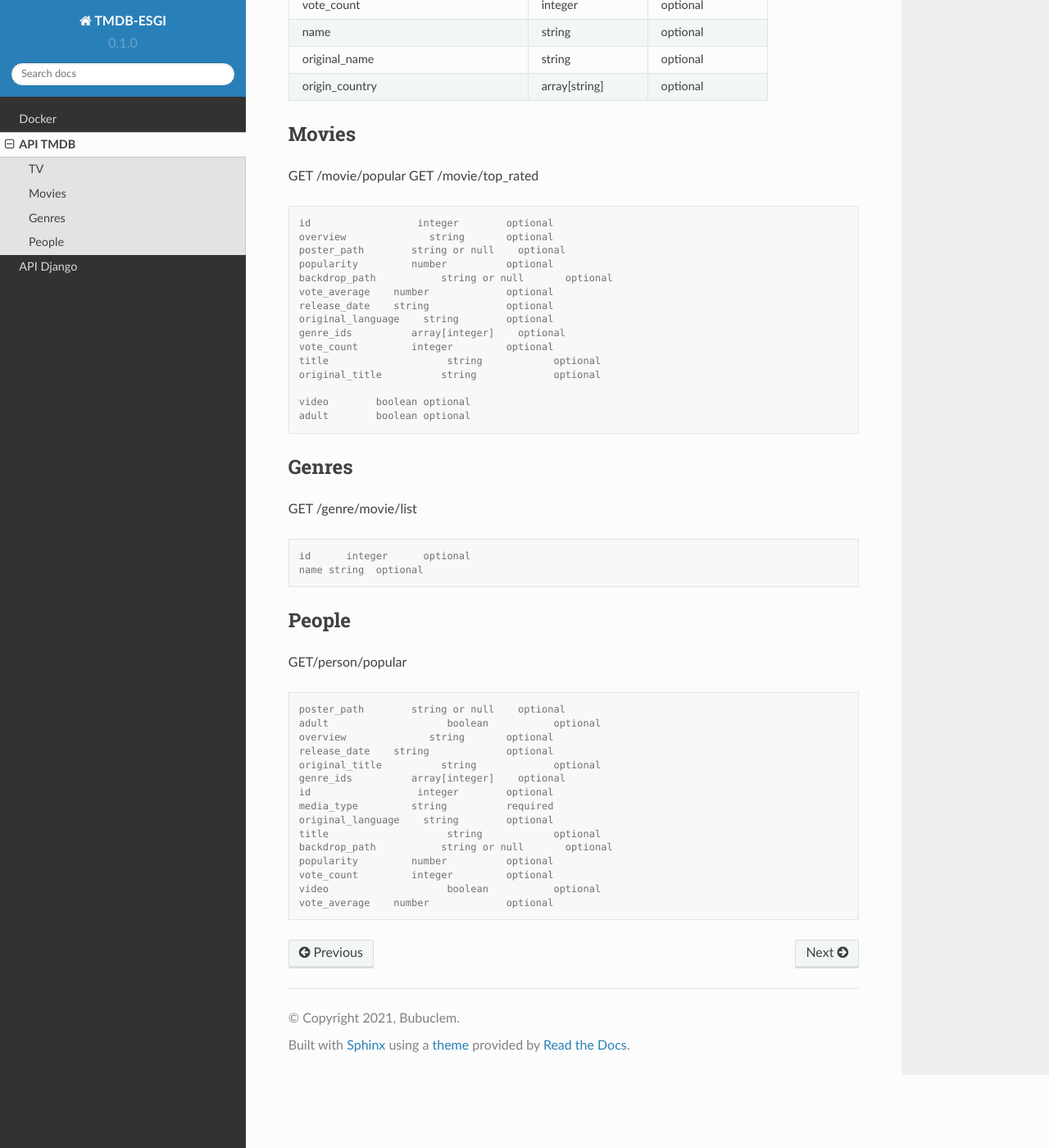
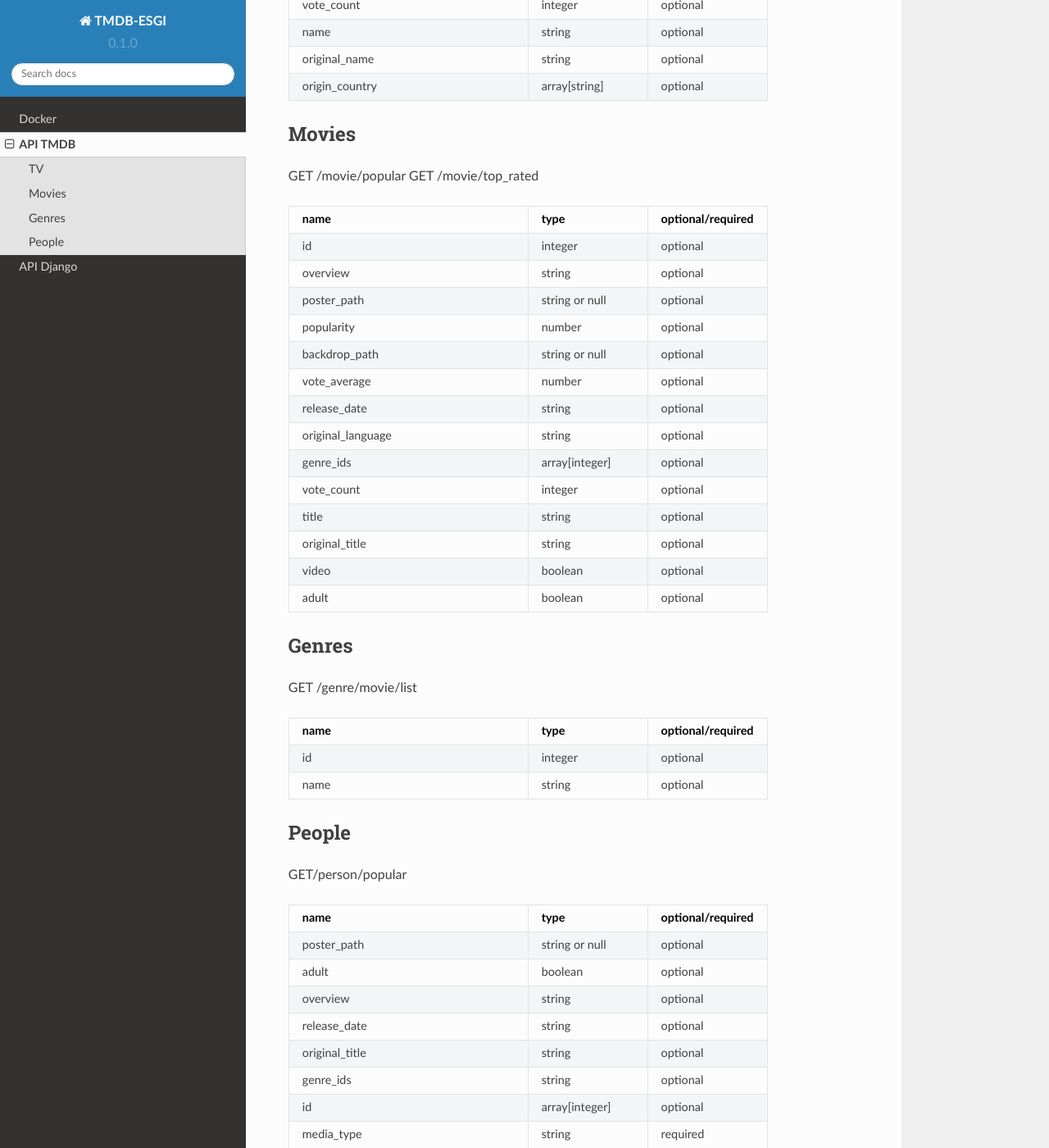
Before and after one commit to Bubuclem/ESGI-TMDB-RTDocs, a Sphinx documentation site: the page built from docs/source/api_tmdb.rst, in a window 1280 px wide and 1400 px high, scrolled down 604 px. Shown: the whole window at 82% size. Built offline with Sphinx 7.4.7 and the Read the Docs theme 2.0.0, drawn with Linux system fonts in a browser that asks for light colours; some of the changed text lies outside the part shown.

Commit message:
Update docs

```diff
--- a/docs/source/api_tmdb.rst
+++ b/docs/source/api_tmdb.rst
@@ -61,53 +61,132 @@ Movies
 GET /movie/popular
 GET /movie/top_rated
 
-.. code-block:: console
+.. list-table::
+   :widths: 50 25 25
+   :header-rows: 1
 
-   id	               integer	      optional
-   overview	         string	      optional
-   poster_path	      string or null	optional
-   popularity	      number	      optional
-   backdrop_path	   string or null	optional
-   vote_average	   number	      optional
-   release_date	   string	      optional
-   original_language	string	      optional
-   genre_ids	      array[integer]	optional
-   vote_count	      integer	      optional
-   title	            string	      optional
-   original_title	   string	      optional
+   * - name
+     - type
+     - optional/required
 
-   video	boolean optional
-   adult	boolean optional
+   * - id
+     - integer
+     - optional
+   * - overview
+     - string
+     - optional
+   * - poster_path
+     - string or null
+     - optional
+   * - popularity
+     - number
+     - optional
+   * - backdrop_path
+     - string or null
+     - optional
+   * - vote_average
+     - number
+     - optional
+   * - release_date
+     - string
+     - optional
+   * - original_language
+     - string
+     - optional
+   * - genre_ids
+     - array[integer]
+     - optional
+   * - vote_count
+     - integer
+     - optional
+   * - title
+     - string
+     - optional
+   * - original_title
+     - string
+     - optional
+   * - video
+     - boolean
+     - optional
+   * - adult
+     - boolean
+     - optional
 
 Genres
 ------------
 
 GET /genre/movie/list
 
-.. code-block:: console
+.. list-table::
+   :widths: 50 25 25
+   :header-rows: 1
 
-   id	   integer	optional
-   name	string	optional
+   * - name
+     - type
+     - optional/required
+
+   * - id
+     - integer
+     - optional
+   * - name
+     - string
+     - optional
 
 People
 ------------
 
 GET/person/popular
 
-.. code-block:: console
+.. list-table::
+   :widths: 50 25 25
+   :header-rows: 1
 
-   poster_path	      string or null	optional
-   adult	            boolean	      optional
-   overview	         string	      optional
-   release_date	   string	      optional
-   original_title	   string	      optional
-   genre_ids	      array[integer]	optional
-   id	               integer	      optional
-   media_type	      string	      required
-   original_language	string	      optional
-   title	            string	      optional
-   backdrop_path	   string or null	optional
-   popularity	      number	      optional
-   vote_count	      integer	      optional
-   video	            boolean	      optional
-   vote_average	   number	      optional
+   * - name
+     - type
+     - optional/required
+
+   * - poster_path
+     - string or null
+     - optional
+   * - adult
+     - boolean
+     - optional
+   * - overview
+     - string
+     - optional
+   * - release_date
+     - string
+     - optional
+   * - original_title
+     - string
+     - optional
+   * - genre_ids
+     - string
+     - optional
+   * - id
+     - array[integer]
+     - optional
+   * - media_type
+     - string
+     - required
+   * - original_language
+     - string
+     - required
+   * - title
+     - string
+     - optional
+   * - backdrop_path
+     - string or null
+     - optional
+   * - popularity
+     - number
+     - optional
+   * - vote_count
+     - integer
+     - optional
+   * - video
+     - boolean
+     - optional
+   * - vote_average
+     - number
+     - optional
```
